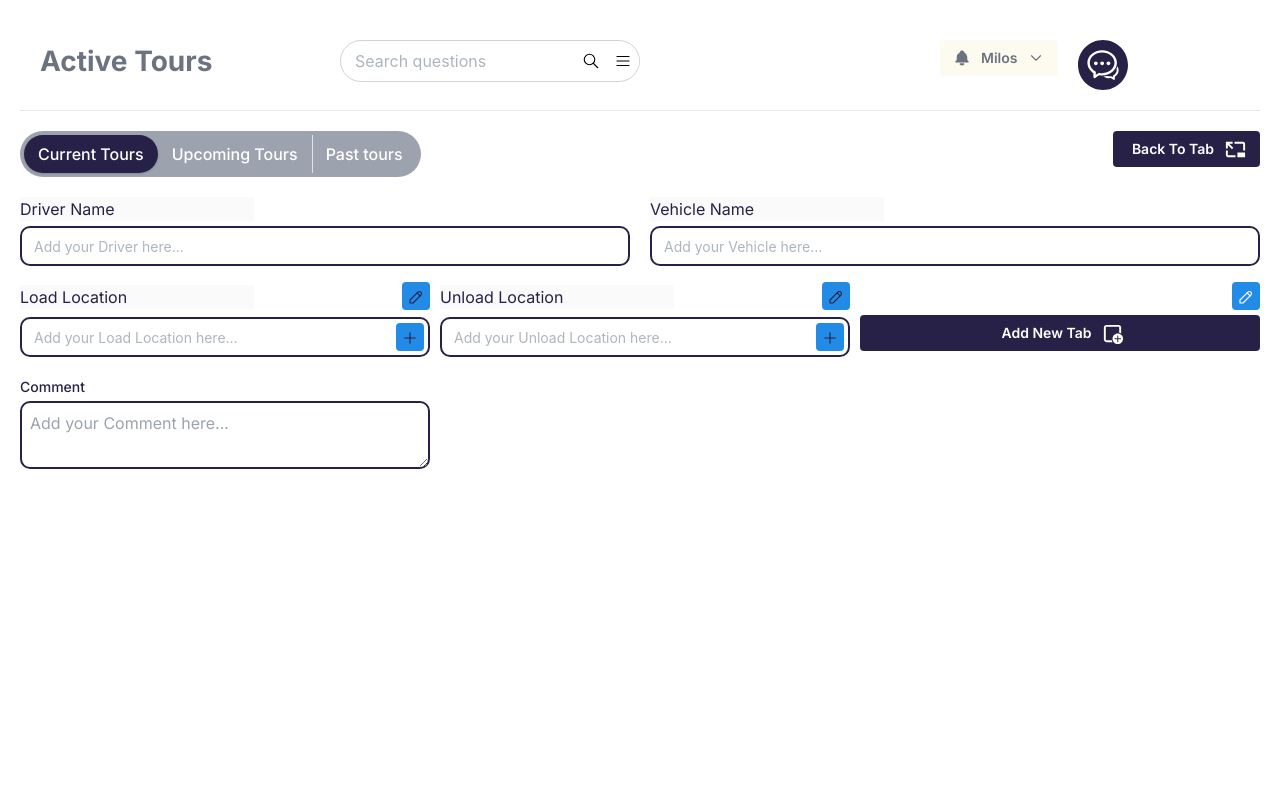
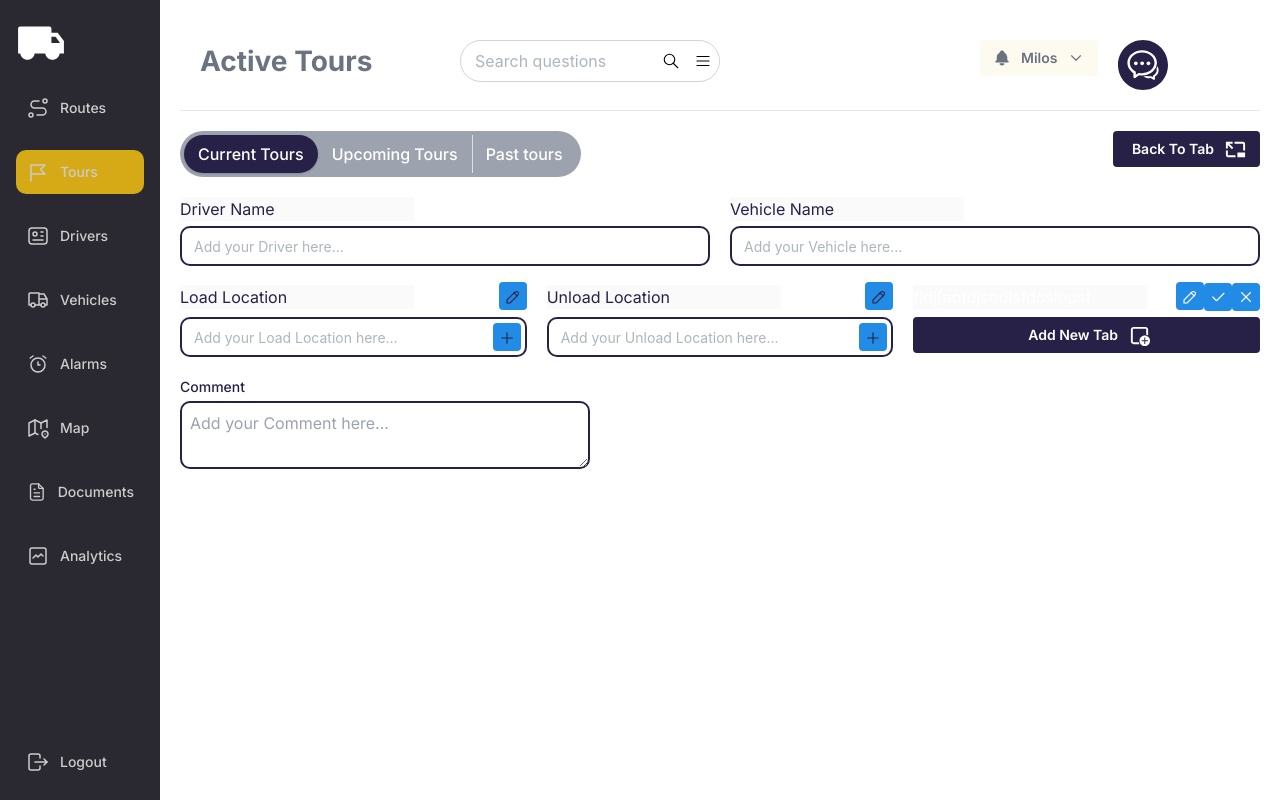
Before and after one commit to milanradosavac123/spedicija, a Next.js app: page /new_tour in a window 1280 px wide. Built offline with nearby package versions, Linux system fonts and the light colour scheme.

Commit message:
navbar added, task adding finished

```diff
--- a/src/app/layout.tsx
+++ b/src/app/layout.tsx
@@ -3,6 +3,8 @@ import { Inter } from "next/font/google";
 import '@mantine/core/styles.css';
 import "./globals.css";
 import { ColorSchemeScript, MantineProvider } from "@mantine/core";
+import { StandardNavBar } from "@/components/StandardNavBar";
+import React from "react";
 
 const inter = Inter({ subsets: ["latin"] });
 
@@ -23,7 +25,10 @@ export default function RootLayout({
       </head>
       <body className={inter.className}>
         <MantineProvider>
-          {children}
+          <div className="grid grid-cols-8">
+            <StandardNavBar />
+            <div className="col-span-7">{children}</div>
+          </div>
         </MantineProvider>
       </body>
     </html>
--- a/src/app/new_tour/page.tsx
+++ b/src/app/new_tour/page.tsx
@@ -9,7 +9,7 @@ import OutlinedTextField from "@/components/OutlinedTextField";
 import { StandardSegmentedControl } from "@/components/StandardSegmentedControl";
 import Header from "@/components/Header";
 import { useState } from "react";
-import { IconCheck, IconPencil, IconPlus, IconTicketOff } from "@tabler/icons-react";
+import { IconCheck, IconHome, IconPencil, IconPlus, IconTicketOff } from "@tabler/icons-react";
 import { FormControl } from "react-bootstrap";
 import { IconX } from "@tabler/icons-react";
 
@@ -33,6 +33,7 @@ export default function NewTourPage() {
 
     const [shouldShowAddNewTaskTextField, setShouldShowAddNewTaskTextField] = useState(false);
 
+
     const [locationsList, setLocationsList] = useState<Location[]>(
         [
             {
@@ -52,6 +53,12 @@ export default function NewTourPage() {
     const [comment, setComment] = useState("");
 
     const [openedDropDownIndex, setOpenedDropDownIndex] = useState<number | undefined>(undefined);
+
+    const [areTasksAddedIndexes, setAreTasksAddedIndexes] = useState<number[]>([]);
+
+    function addAreTasksAddedIndex(index: number) {
+        setAreTasksAddedIndexes([...areTasksAddedIndexes, index])
+    }
 
     function editLocationName(index: number, name: string) {
         setLocationsList((oldLocationsList) => {
@@ -130,7 +137,8 @@ export default function NewTourPage() {
                 {locationsList.map((value, i) => (
                     <div key={i} style={{ position: 'relative' }}>
                         <OutlinedTextField
-                            className="min-w-[32vw] max-w-[32vw]"
+                            className="min-w-[20vw] max-w-[32vw]"
+                            id="location-text-field"
                             shouldBottomBeRounded={!(openedDropDownIndex === i && openedDropDownIndex !== undefined)}
                             isLabelEditable={true}
                             label={value.name}
@@ -143,20 +151,68 @@ export default function NewTourPage() {
                                 editLocationName(i, s);
                             }}
                             rightSection={
-                                <ActionIcon onClick={() => {
+                                <ActionIcon
+                                    onClick={
+                                        !areTasksAddedIndexes.includes(i) ? (() => {
                                             if (openedDropDownIndex === undefined) {
                                                 setOpenedDropDownIndex(i);
                                             } else setOpenedDropDownIndex(undefined);
-                                }} pt={2} fw={500} fz="xs">
+                                        }) : undefined
+                                    }
+                                    onMouseEnter={areTasksAddedIndexes.includes(i) ? (() => {
+                                        if (openedDropDownIndex === undefined) {
+                                            setOpenedDropDownIndex(i);
+                                        } else setOpenedDropDownIndex(undefined);
+                                    }) : undefined}
+                                    onMouseLeave={areTasksAddedIndexes.includes(i) ? (() => {
+                                        if (openedDropDownIndex === undefined) {
+                                            setOpenedDropDownIndex(i);
+                                        } else setOpenedDropDownIndex(undefined);
+                                    }) : undefined}
+                                pt={2} fw={500} fz="xs">
+                                    {!areTasksAddedIndexes.includes(i)
+                                        ?
                                         <IconPlus style={{ width: rem(18), height: rem(18), color: '#282147' }} stroke={1.5} />
+                                        :
+                                        <IconHome style={{ width: rem(18), height: rem(18), color: "#282147" }} stroke={1.5} />
+                                    }
                                 </ActionIcon>
                             }
                         />
-                        {openedDropDownIndex !== undefined && openedDropDownIndex === i && <div className="min-w-[32vw] max-w-[32vw] bg-white p-5 border-solid border-2 border-b-[#282147] border-r-[#282147] border-l-[#282147] border-t-[#282147] rounded-b-[10px]" style={{ position: "absolute", zIndex: "999", top: "73px", left: "0px" }}>
+                        {openedDropDownIndex !== undefined && openedDropDownIndex === i && <div className={`min-w-[27.73vw] max-w-[32vw] bg-white p-2 border-solid border-2 border-b-[#282147] border-r-[#282147] border-l-[#282147] border-t-[#282147] rounded-b-[10px]`} style={{ position: "absolute", zIndex: "999", top: "73px", left: "0px" }}>
+                            {!areTasksAddedIndexes.includes(i) && <div className="flex flex-auto justify-end">
+                                <ActionIcon disabled={value.tasks === undefined} onClick={() => {
+                                    addAreTasksAddedIndex(i);
+                                    setOpenedDropDownIndex(undefined);
+                                    setCurrentTaskText("");
+                                }}>
+                                    <IconCheck style={{ width: rem(18), height: rem(18), color: "black" }} stroke={1.5} />
+                                </ActionIcon>
+                                <ActionIcon onClick={() => {
+                                    setLocationsList((oldLocationsList) => {
+                                        const newLocationsList = oldLocationsList.map((location, j) => {
+                                            if (i === j && location.tasks) {
+                                                return {
+                                                    ...location,
+                                                    tasks: undefined,
+                                                };
+                                            }
+                                            return location;
+                                        });
+
+                                        return newLocationsList;
+                                    });
+                                    setCurrentTaskText("");
+                                    setShouldShowAddNewTaskTextField(false);
+                                    setOpenedDropDownIndex(undefined);
+                                }}>
+                                    <IconX style={{ width: rem(18), height: rem(18), color: "black" }} stroke={1.5} />
+                                </ActionIcon>
+                            </div>}
                             {value.tasks && value.tasks.map((task, index) => (
-                                <div className="flex flex-auto justify-center items-center">
+                                <div className="flex flex-auto justify-center items-center p-3">
                                     <h1>{task.text}</h1>
-                                    <ActionIcon onClick={() => {
+                                    {!areTasksAddedIndexes.includes(i) && <ActionIcon onClick={() => {
                                         setLocationsList((oldLocationsList) => {
                                             const newLocationsList = oldLocationsList.map((location, j) => {
                                                 if (i === j && location.tasks) {
@@ -172,10 +228,10 @@ export default function NewTourPage() {
                                         });
                                     }}>
                                         <IconX style={{ width: rem(18), height: rem(18), color: "black" }} stroke={1.5} />
-                                    </ActionIcon>
+                                    </ActionIcon>}
                                 </div>
                             ))}
-                            {shouldShowAddNewTaskTextField && <div className="flex flex-auto justify-center items-center">
+                            {shouldShowAddNewTaskTextField && <div className="flex flex-auto justify-center items-center p-3">
                                 <OutlinedTextField
                                     label="Task"
                                     placeholder="Add your Task here..."
@@ -201,7 +257,7 @@ export default function NewTourPage() {
                                     <IconX style={{ width: rem(18), height: rem(18), color: "black" }} stroke={1.5} />
                                 </ActionIcon>
                             </div>}
-                            <div className="flex flex-auto justify-center">
+                            {!areTasksAddedIndexes.includes(i) && <div className="flex flex-auto justify-center">
                                 <Button
                                     className="bg-[#282147] max-w-fit"
                                     pr={12}
@@ -212,24 +268,29 @@ export default function NewTourPage() {
                                 >
                                     Add New Task
                                 </Button>
-                            </div>
+                            </div>}
                         </div>}
                     </div>
                 ))}
                 {shouldShowAddNewTabButton &&
                     <div className="flex flex-col flex-auto" >
                         <Group justify="space-between" mb={5}>
-                            <Text className="text-white select-none" component="label" htmlFor="outlined-text-field" size="sm" fw={500} >
-                                dasiopdkasopidaksopdkaspd
-                            </Text>
+                            <FormControl disabled={true} value={"fidj[aofdjsodisfdosiopsf"} className="text-white no-select" size="sm" />
 
-                            <ActionIcon className="cursor-default" onClick={() => { }} pt={2} fw={500} fz="xs">
+                            <div>
+                                <ActionIcon className="cursor-default" pt={2} fw={500} fz="xs">
                                     <IconPencil style={{ width: rem(18), height: rem(18), color: "" }} stroke={1.5} />
                                 </ActionIcon>
+                                <ActionIcon className="cursor-default">
+                                    <IconCheck style={{ width: rem(18), height: rem(18), color: "" }} stroke={1.5} />
+                                </ActionIcon>
+                                <ActionIcon className="cursor-default">
+                                    <IconX style={{ width: rem(18), height: rem(18), color: "" }} stroke={1.5} />
+                                </ActionIcon>
+                            </div>
                         </Group>
                         <Button
-                            className="bg-[#282147] min-w-[30vw]"
-                            id="add-button"
+                            className="bg-[#282147] min-w-[20vw]"
                             rightSection={
                                 <Image
                                     src={IconTabNew}
--- /dev/null
+++ b/src/components/StandardNavBar.tsx
@@ -0,0 +1,72 @@
+"use client";
+
+import { useState } from 'react';
+import { rem } from '@mantine/core';
+import {
+  IconAlarm,
+  IconFileText,
+  IconFlag3,
+  IconGraph,
+  IconId,
+  IconLogout,
+  IconMap2,
+  IconRoute,
+  IconTruck,
+} from '@tabler/icons-react';
+import Link from 'next/link';
+import IconTruckFilled from "#/public/ri_truck-fill.svg";
+import Image from 'next/image';
+
+const data = [
+  { link: '/routes', label: 'Routes', icon: IconRoute },
+  { link: '/', label: 'Tours', icon: IconFlag3 },
+  { link: '', label: 'Drivers', icon: IconId },
+  { link: '', label: 'Vehicles', icon: IconTruck },
+  { link: '', label: 'Alarms', icon: IconAlarm },
+  { link: '', label: 'Map', icon: IconMap2 },
+  { link: '', label: 'Documents', icon: IconFileText },
+  { link: '', label: 'Analytics', icon: IconGraph },
+];
+
+export function StandardNavBar() {
+  const [active, setActive] = useState('Tours');
+
+  const links = data.map((item) => (
+    <Link
+      className={`flex flex-row items-center no-underline text-sm text-[#CCCCCC] my-5 p-[0.625rem] border-1 rounded-[10px] font-medium ${(item.label === active || undefined) ? "bg-[#D6A917]" : ""}`}
+      href={item.link}
+      key={item.label}
+      onClick={() => {
+        setActive(item.label);
+      }}
+    >
+      <item.icon className={`text-[#CCCCCC] mr-[10px] w-[${rem(25)}] h-[${rem(25)}]`} stroke={1.5} />
+      <span>{item.label}</span>
+    </Link>
+  ));
+
+  return (
+    <nav className="bg-[#2A2830] min-h-[100vh] p-[1rem] flex flex-col justify-between">
+
+      <div>
+        <div>
+          <Image
+            src={IconTruckFilled}
+            alt="truck"
+          />
+        </div>
+
+        <div>
+          {links}
+        </div>
+      </div>
+
+      <div className="pt-[1rem] mt-[1rem]">
+        <Link href="#" className={`flex flex-row items-center no-underline text-sm text-[#CCCCCC] p-[0.625rem] border-1 rounded-[10px] font-medium`} onClick={(event) => event.preventDefault()}>
+          <IconLogout className={`text-[#CCCCCC] mr-[10px] w-[${rem(25)}] h-[${rem(25)}]`} stroke={1.5} />
+          <span>Logout</span>
+        </Link>
+      </div>
+    </nav>
+  );
+}
```
Also changed, not shown: src/app/globals.css (+8 -1 lines), src/components/OutlinedTextField.tsx (+4 -3 lines), public/ri_truck-fill.svg (added). Lines whose indentation alone changed are shown as unchanged.
